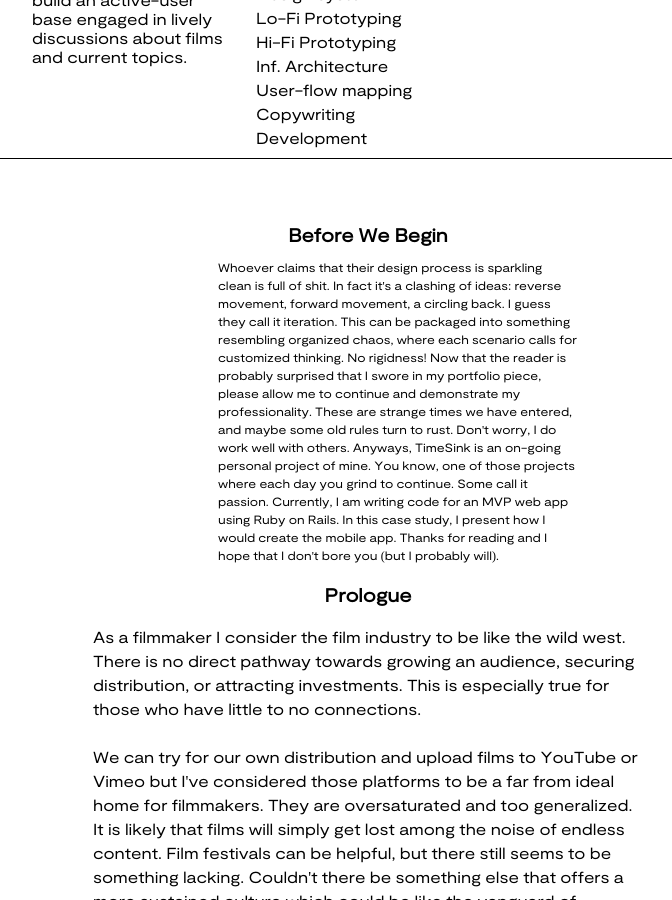
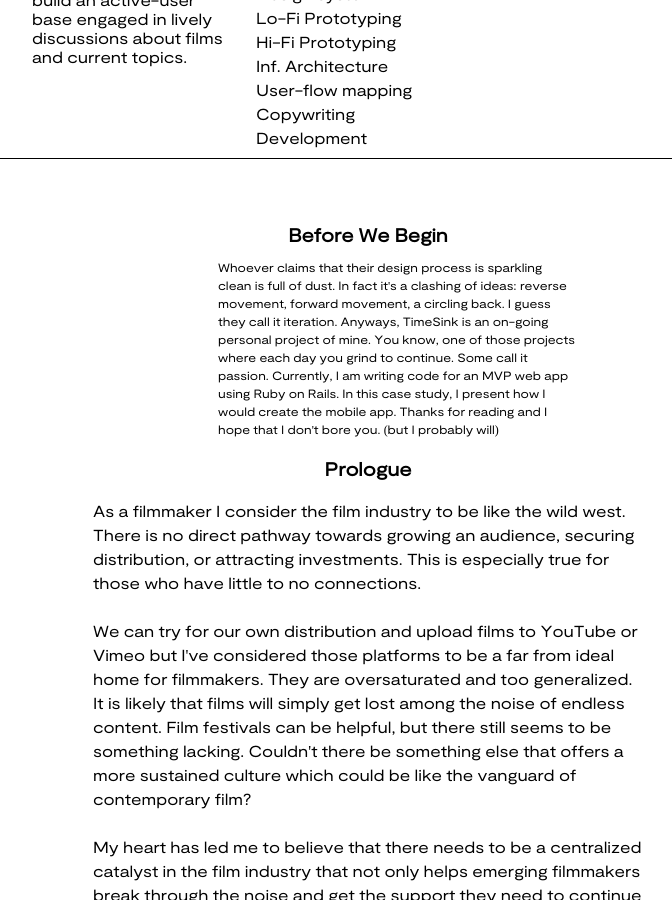
Before and after one commit to aaronzomback/design-portfolio, a Jekyll site: the page built from timesink.html, in a window 1280 px wide and 900 px high, scrolled down 869 px. Shown: the whole window, without its empty margins (272-944 px from the left). Built offline with Jekyll 4.4.1, drawn with Linux system fonts in a browser that asks for light colours.

Commit message:
cleaned up

```diff
--- a/timesink.html
+++ b/timesink.html
@@ -64,7 +64,7 @@ title: timesink
 <section class="before-we-begin">
   <div class="before-we-begin-text">
     <h3 style="text-align:center">Before We Begin</h3>
-    <p>Whoever claims that their design process is sparkling clean is full of shit. In fact it's a clashing of ideas: reverse movement, forward movement, a circling back. I guess they call it iteration. This can be packaged into something resembling organized chaos, where each scenario calls for customized thinking. No rigidness! Now that the reader is probably surprised that I swore in my portfolio piece, please allow me to continue and demonstrate my professionality. These are strange times we have entered, and maybe some old rules turn to rust. Don't worry, I do work well with others. Anyways, TimeSink is an on-going personal project of mine. You know, one of those projects where each day you grind to continue. Some call it passion. Currently, I am writing code for an MVP web app using Ruby on Rails. In this case study, I present how I would create the mobile app. Thanks for reading and I hope that I don't bore you (but I probably will).</p>
+    <p>Whoever claims that their design process is sparkling clean is full of dust. In fact it's a clashing of ideas: reverse movement, forward movement, a circling back. I guess they call it iteration. Anyways, TimeSink is an on-going personal project of mine. You know, one of those projects where each day you grind to continue. Some call it passion. Currently, I am writing code for an MVP web app using Ruby on Rails. In this case study, I present how I would create the mobile app. Thanks for reading and I hope that I don't bore you. (but I probably will)</p>
   </div>
 </section>
 
```
